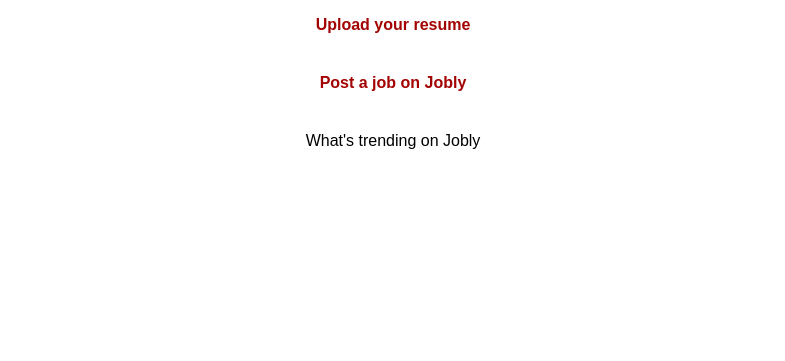
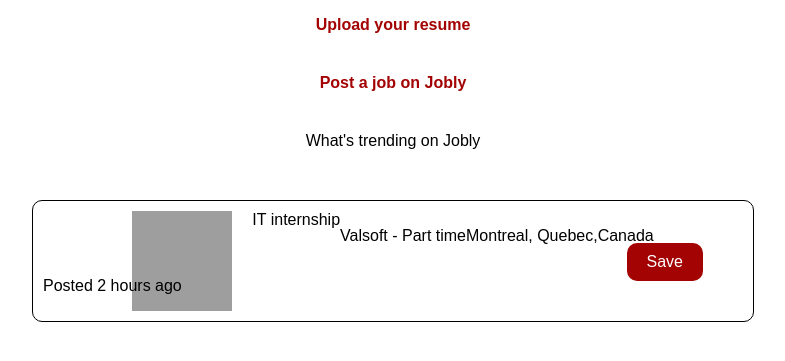
Before and after one commit to JOBLOLI/BestTeam-soen341project2023, a Django app: page / in a window 1280 px wide. Shown: the part 172-533 px from the top of the page, without its empty margins (247-1032 px from the left). Run offline with Django 4.2, Linux system fonts and the light colour scheme; grey boxes are pictures that could not be loaded.

Commit message:
Home HTML updated with rounded box
I added the rounded box

```diff
--- a/templates/home.html
+++ b/templates/home.html
@@ -76,6 +76,18 @@
         </li>
       </ul>
     </div>
+        <div class="standardContainer">
+      <!-- Create section -->
+      <div class="rounded-box">
+        <img src="C:\Users\wpica\Pictures\OIP.jpg" class="image">
+        <a href="file:///C:/Users/wpica/Desktop/University/Fifth/SOEN%20341/Job%20description%20page.html" class="box-details">IT internship</a>
+          <p>Valsoft - Part time</p>
+          <p>Montreal, Quebec,Canada </p>
+          <div class="job-footer">
+          <p>Posted 2 hours ago</p>
+          </div>
+          <button class="save-button">Save</button>
+        </div>
   </div>
   <footer>
 
```
